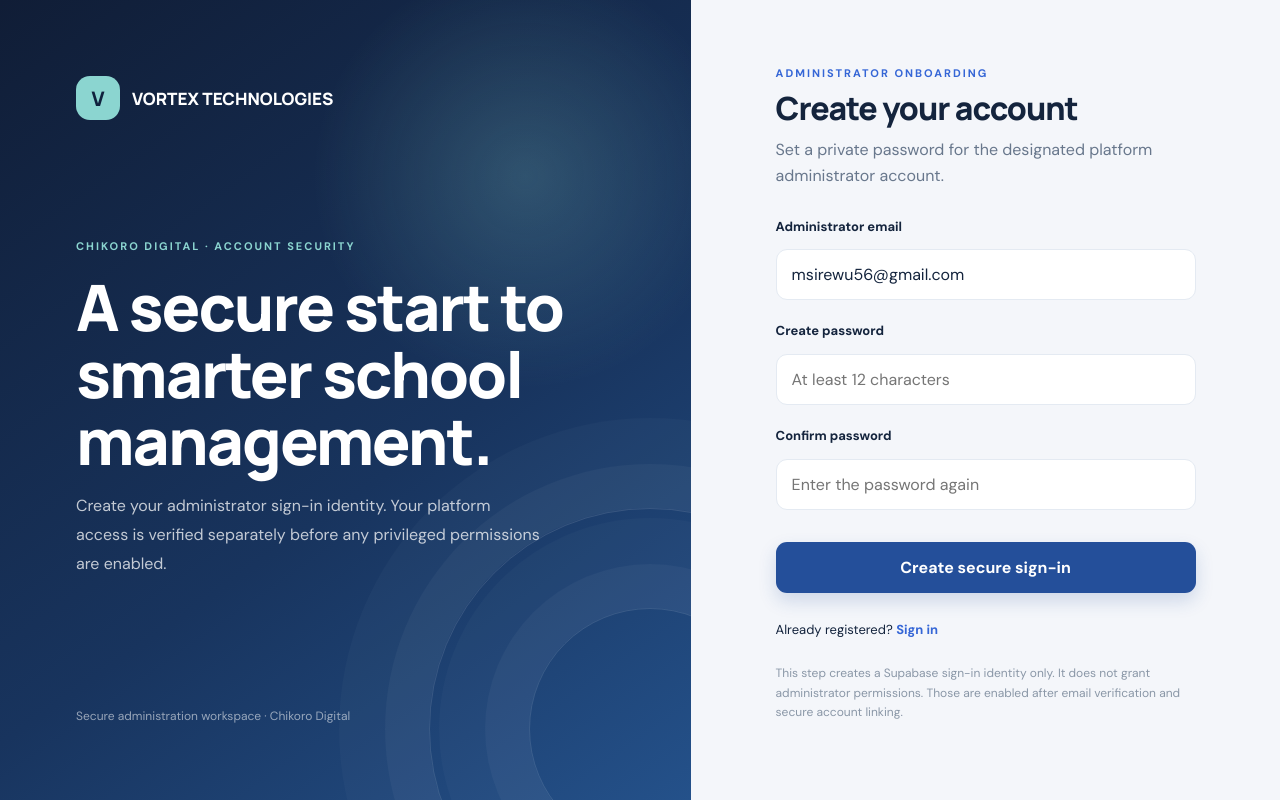
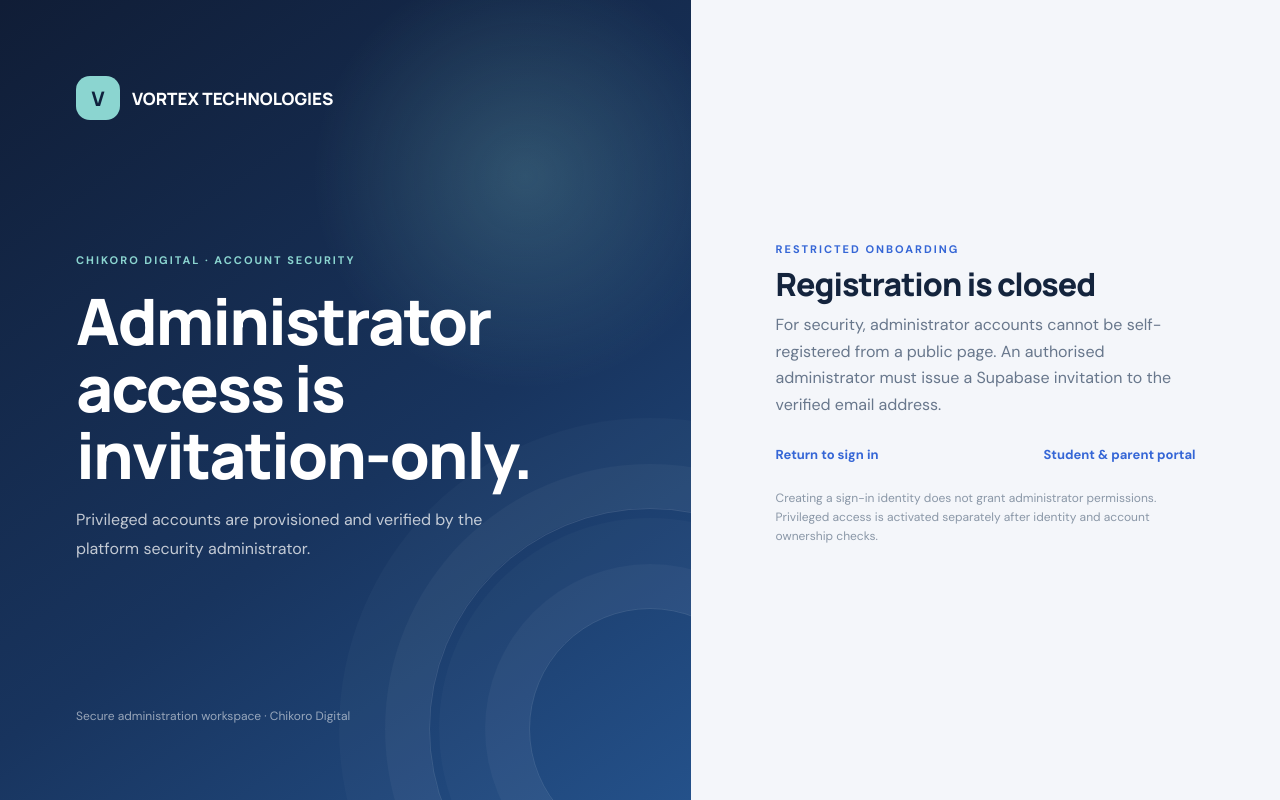
Before and after one commit to Mishtino/Chikoro-Digital, a Next.js app in the folder admin/: page /register in a window 1280 px wide. Built offline with nearby package versions, Linux system fonts and the light colour scheme.

Commit message:
Disable public administrator self-registration

```diff
--- a/admin/pages/register.js
+++ b/admin/pages/register.js
@@ -1,44 +1,15 @@
-import { useState } from 'react';
-import { createClient } from '@supabase/supabase-js';
-
-const ADMIN_EMAIL='msirewu56@gmail.com';
-function supabaseClient(){
-  const url=process.env.NEXT_PUBLIC_SUPABASE_URL;const key=process.env.NEXT_PUBLIC_SUPABASE_PUBLISHABLE_KEY;
-  if(!url||!key)throw new Error('Registration is temporarily unavailable. Please contact support.');
-  return createClient(url,key,{auth:{persistSession:true,autoRefreshToken:true,detectSessionInUrl:true}});
-}
-export default function AdminRegister(){
-  const [password,setPassword]=useState('');const [confirm,setConfirm]=useState('');const [error,setError]=useState('');const [message,setMessage]=useState('');const [loading,setLoading]=useState(false);
-  async function submit(e){
-    e.preventDefault();setError('');setMessage('');
-    if(password.length<12)return setError('Choose a password with at least 12 characters.');
-    if(password!==confirm)return setError('The passwords do not match.');
-    setLoading(true);
-    try{
-      const {data,error:signupError}=await supabaseClient().auth.signUp({email:ADMIN_EMAIL,password,options:{emailRedirectTo:window.location.origin+'/register?verified=1'}});
-      if(signupError)throw signupError;
-      setMessage(data.session?'Your sign-in identity has been created. Check your email for any confirmation request. Administrator access is activated separately after verification.':'Registration started. Check msirewu56@gmail.com and open the confirmation link. Your administrator access will be activated only after identity verification.');
-      setPassword('');setConfirm('');
-    }catch(err){setError(err.message||'Unable to create the account. If you already registered, check your email.');}
-    finally{setLoading(false);}
-  }
+export default function AdminRegister() {
   return <main className="admin-auth">
     <section className="admin-visual">
       <div className="admin-brand"><span className="admin-mark">V</span><span>VORTEX TECHNOLOGIES</span></div>
-      <div className="admin-visual-copy"><span>CHIKORO DIGITAL · ACCOUNT SECURITY</span><h1>A secure start to smarter school management.</h1><p>Create your administrator sign-in identity. Your platform access is verified separately before any privileged permissions are enabled.</p></div>
+      <div className="admin-visual-copy"><span>CHIKORO DIGITAL · ACCOUNT SECURITY</span><h1>Administrator access is invitation-only.</h1><p>Privileged accounts are provisioned and verified by the platform security administrator.</p></div>
       <div className="admin-visual-foot">Secure administration workspace · Chikoro Digital</div>
     </section>
     <section className="admin-panel"><div className="admin-card">
-      <div className="admin-eyebrow">Administrator onboarding</div><h2>Create your account</h2><p className="intro">Set a private password for the designated platform administrator account.</p>
-      {error&&<div className="admin-alert error" role="alert">{error}</div>}{message&&<div className="admin-alert success" role="status">{message}</div>}
-      <form onSubmit={submit}>
-        <div className="admin-field"><label htmlFor="admin-register-email">Administrator email</label><input id="admin-register-email" type="email" value={ADMIN_EMAIL} readOnly /></div>
-        <div className="admin-field"><label htmlFor="new-password">Create password</label><input id="new-password" type="password" autoComplete="new-password" minLength={12} required value={password} onChange={e=>setPassword(e.target.value)} placeholder="At least 12 characters" /></div>
-        <div className="admin-field"><label htmlFor="confirm-password">Confirm password</label><input id="confirm-password" type="password" autoComplete="new-password" minLength={12} required value={confirm} onChange={e=>setConfirm(e.target.value)} placeholder="Enter the password again" /></div>
-        <button className="admin-button" type="submit" disabled={loading}>{loading?'Creating account…':'Create secure sign-in'}</button>
-      </form>
-      <div className="admin-links"><span>Already registered? <a href="/">Sign in</a></span></div>
-      <p className="admin-note">This step creates a Supabase sign-in identity only. It does not grant administrator permissions. Those are enabled after email verification and secure account linking.</p>
+      <div className="admin-eyebrow">Restricted onboarding</div><h2>Registration is closed</h2>
+      <p className="intro">For security, administrator accounts cannot be self-registered from a public page. An authorised administrator must issue a Supabase invitation to the verified email address.</p>
+      <div className="admin-links"><a href="/">Return to sign in</a><a href="https://chikoro-digital.vercel.app">Student & parent portal</a></div>
+      <p className="admin-note">Creating a sign-in identity does not grant administrator permissions. Privileged access is activated separately after identity and account ownership checks.</p>
     </div></section>
   </main>;
 }
```
